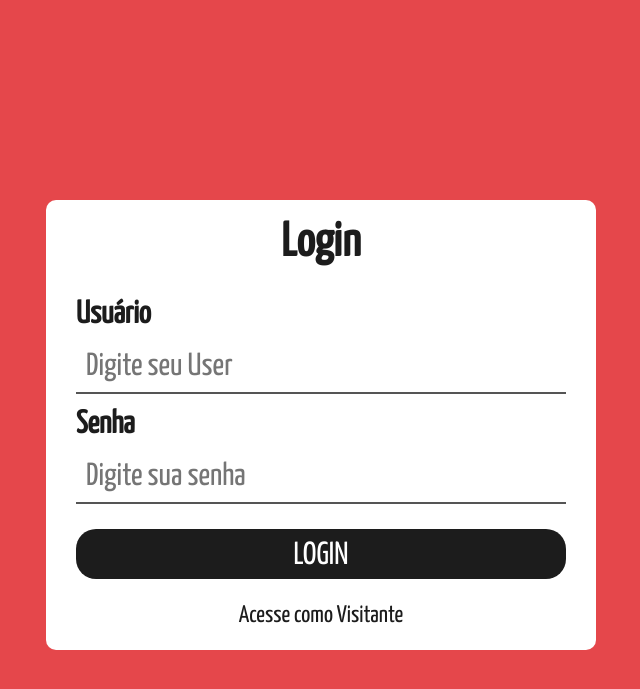
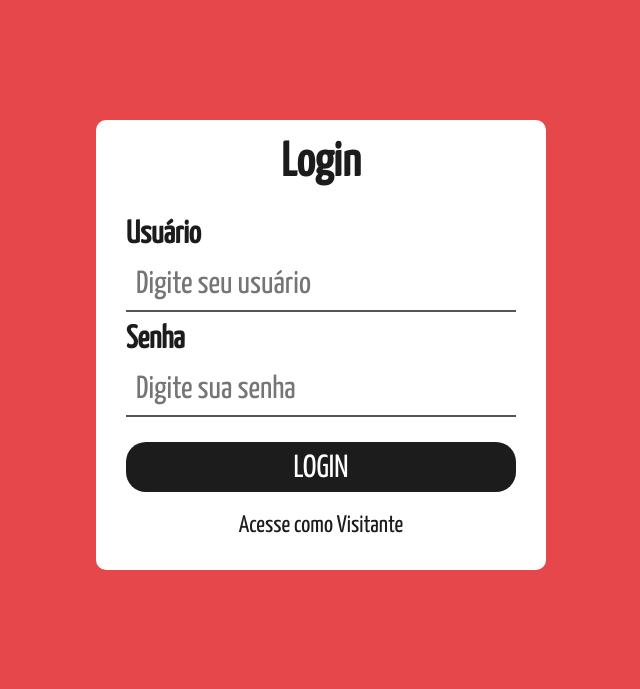
Before and after one commit to chrispittersl/VIP, a PHP site: page /login.html in a window 1536 px wide. Shown: the top 689 px of the page, without its empty margins (447-1087 px from the left). Run offline with PHP 8.4, Linux system fonts and the light colour scheme; some libraries are stand-ins or nearby versions.

Commit message:
Login amem

```diff
--- a/css/login.css
+++ b/css/login.css
@@ -96,13 +96,13 @@ input[type="submit"]:hover{
   transition: .5s;
 }
 
-/*PC 1400RESOLUCAO*/
-@media screen and (min-width: 1400px)
-{
+
+/*PC 1280*/
+@media screen and (min-width: 1280px){
   .container{
-  width: 550px;
+    width: 450px;
     height:450px;
-  margin-top: 25vh;
+    margin-top: 15vh;
     }
 
     label{
@@ -126,4 +126,5 @@ input[type="submit"]:hover{
       font-size: 1.5em;
 
     }
+
 }
--- a/login.html
+++ b/login.html
@@ -53,7 +53,7 @@
 
 			<form action="" method="POST">
 				<label for="email"> Usuário</label>
-				<input type="text" name="user" id="user" placeholder="Digite seu User" autocomplete="off">
+				<input type="text" name="user" id="user" placeholder="Digite seu usuário" autocomplete="off">
 				<label for="password"> Senha</label>
 				<input type="password" name="senha" id="senha" placeholder="Digite sua senha" maxlength="5" autocomplete="off">
 				<input type="submit" value="Login">
```
Lines whose indentation alone changed are shown as unchanged.
